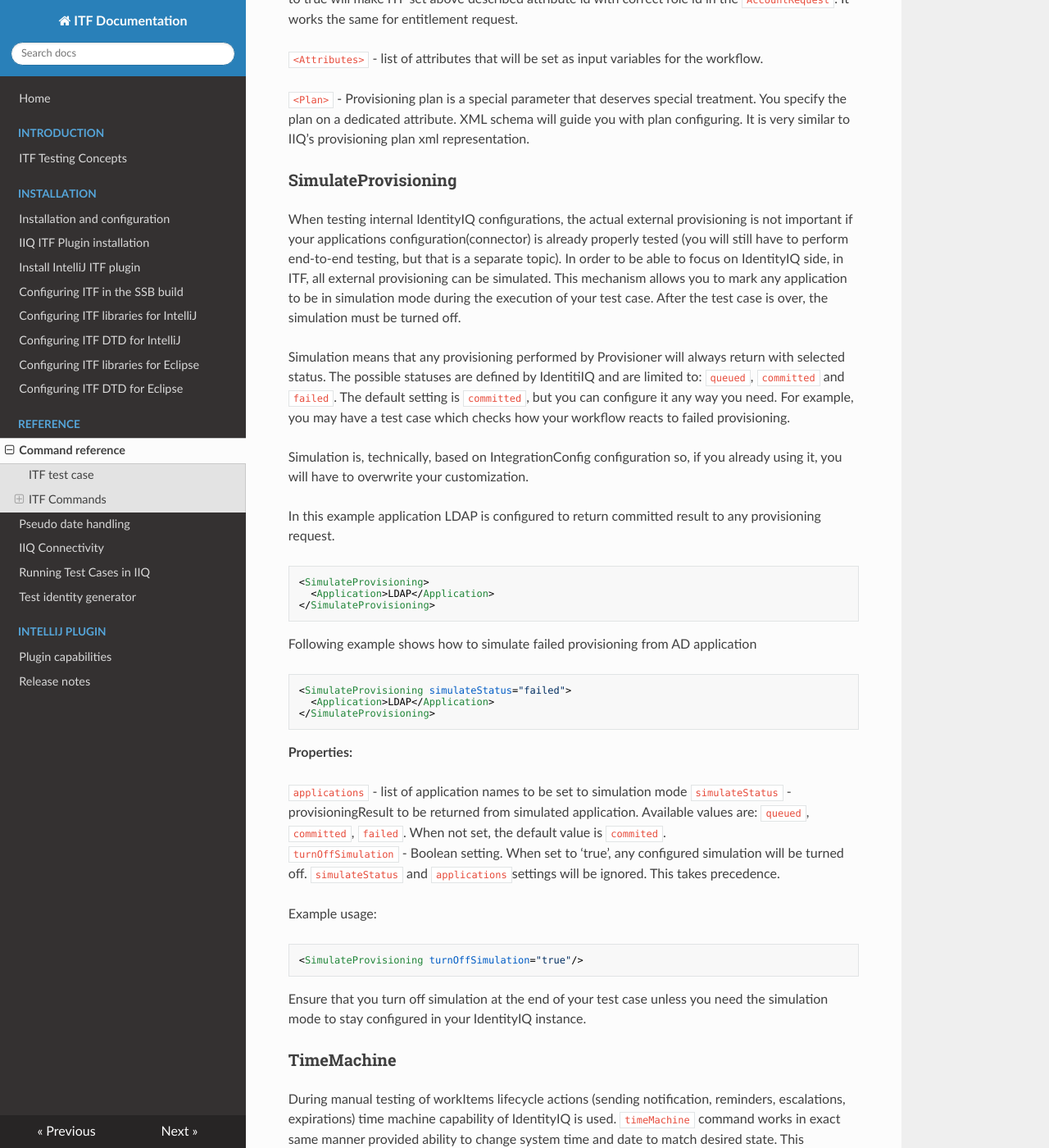
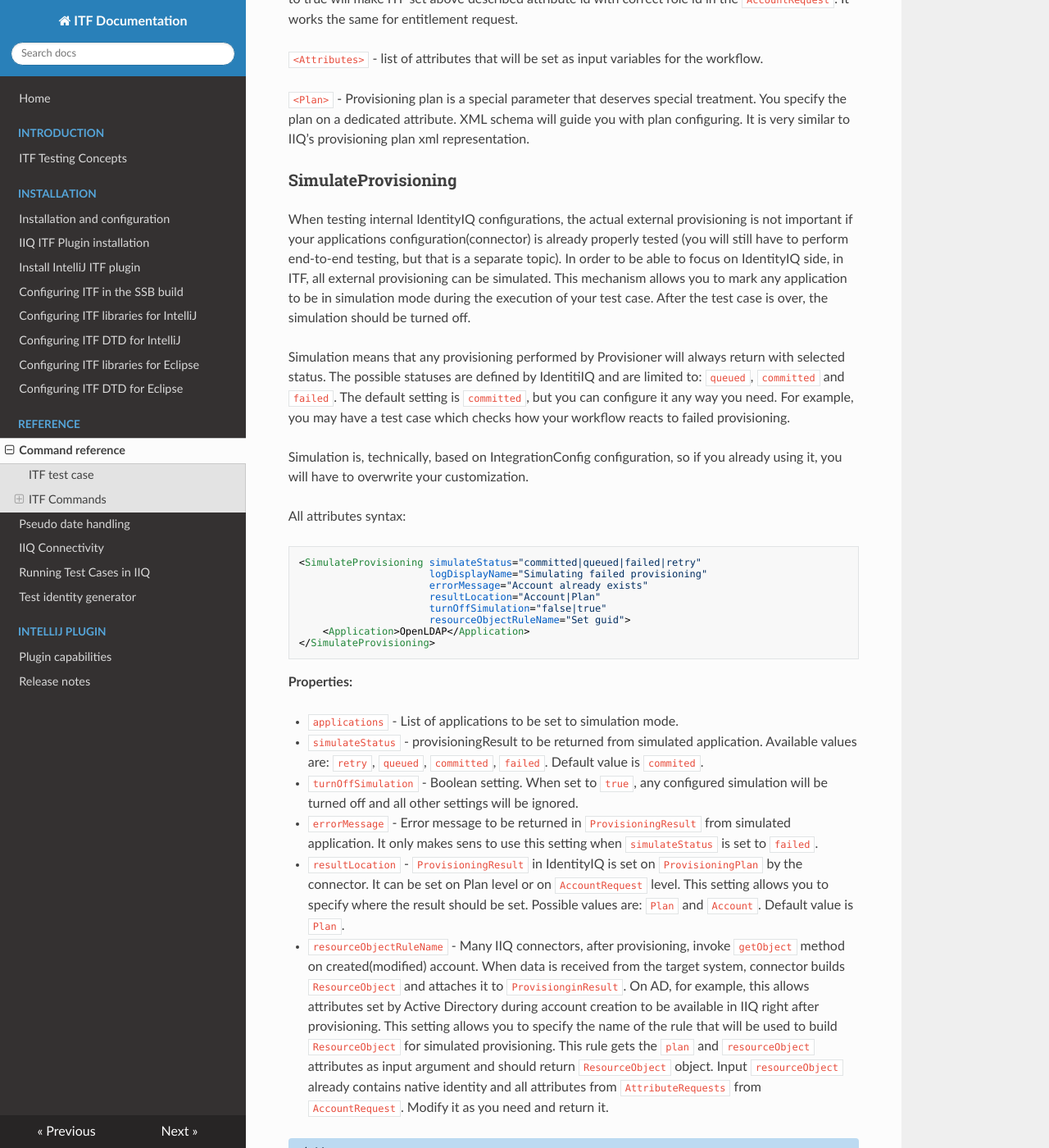
Before and after one commit to aleksander-jachowicz-sp/ITF-documentation, an MkDocs documentation site: the page built from docs/ITF XML Reference.md, in a window 1280 px wide and 1400 px high, scrolled down 16858 px. Shown: the whole window at 82% size. Built offline with MkDocs 1.6.1, drawn with Linux system fonts in a browser that asks for light colours; nearby versions of some CDN libraries.

Commit message:
simulation update

````diff
--- a/docs/ITF XML Reference.md
+++ b/docs/ITF XML Reference.md
@@ -653,41 +653,53 @@ Run workflow command gives you the ability to run any workflow with a predefined
 
 ### SimulateProvisioning
 
-When testing internal IdentityIQ configurations, the actual external provisioning is not important if your applications configuration(connector) is already properly tested (you will still have to perform end-to-end testing, but that is a separate topic). In order to be able to focus on IdentityIQ side, in ITF, all external provisioning can be simulated. This mechanism allows you to mark any application to be in simulation mode during the execution of your test case. After the test case is over, the simulation must be turned off.
+When testing internal IdentityIQ configurations, the actual external provisioning is not important if your applications
+configuration(connector) is already properly tested (you will still have to perform end-to-end testing,
+but that is a separate topic). In order to be able to focus on IdentityIQ side, in ITF, all external provisioning can be simulated.
+This mechanism allows you to mark any application to be in simulation mode during the execution of your test case.
+After the test case is over, the simulation should be turned off.
 
 Simulation means that any provisioning performed by Provisioner will always return with selected status. The possible statuses are defined by IdentitiIQ and are limited to: `queued`, `committed` and `failed`. The default setting is `committed`, but you can configure it any way you need. For example, you may have a test case which checks how your workflow reacts to failed provisioning.
 
-Simulation is, technically, based on IntegrationConfig configuration so, if you already using it, you will have to overwrite your customization.
+Simulation is, technically, based on IntegrationConfig configuration, so if you already using it,
+you will have to overwrite your customization.
 
-In this example application LDAP is configured to return committed result to any provisioning request.
+All attributes syntax:
 
 ```xml
-<SimulateProvisioning>
-  <Application>LDAP</Application>
-</SimulateProvisioning>
-```
-
-Following example shows how to simulate failed provisioning from AD application
-
-```xml
-<SimulateProvisioning simulateStatus="failed">
-  <Application>LDAP</Application>
+<SimulateProvisioning simulateStatus="committed|queued|failed|retry"
+                      logDisplayName="Simulating failed provisioning"
+                      errorMessage="Account already exists"
+                      resultLocation="Account|Plan"
+                      turnOffSimulation="false|true"
+                      resourceObjectRuleName="Set guid">
+    <Application>OpenLDAP</Application>
 </SimulateProvisioning>
 ```
 
 **Properties:**
 
-`applications` - list of application names to be set to simulation mode
-`simulateStatus` - provisioningResult to be returned from simulated application. Available values are: `queued`, `committed`, `failed`. When not set, the default value is `commited`.
-`turnOffSimulation` - Boolean setting. When set to ‘true’, any configured simulation will be turned off. `simulateStatus` and `applications`settings will be ignored. This takes precedence.
+* `applications` - List of applications to be set to simulation mode.
+* `simulateStatus` - provisioningResult to be returned from simulated application.
+Available values are: `retry`, `queued`, `committed`, `failed`.
+Default value is `commited`.
+* `turnOffSimulation` - Boolean setting. When set to `true`, any configured simulation will be turned off and all other settings will be ignored.
+* `errorMessage` - Error message to be returned in `ProvisioningResult` from simulated application.
+It only makes sens to use this setting when `simulateStatus` is set to `failed`.
+* `resultLocation` - `ProvisioningResult` in IdentityIQ is set on `ProvisioningPlan` by the connector.
+It can be set on Plan level or on `AccountRequest` level.
+This setting allows you to specify where the result should be set. Possible values are: `Plan` and `Account`. Default value is `Plan`.
+* `resourceObjectRuleName` - Many IIQ connectors, after provisioning, invoke `getObject` method on created(modified) account.
+When data is received from the target system, connector builds `ResourceObject` and attaches it to `ProvisionginResult`.
+On AD, for example, this allows attributes set by Active Directory during account creation to be available in IIQ right after provisioning.
+This setting allows you to specify the name of the rule that will be used to build `ResourceObject` for simulated provisioning.
+This rule gets the `plan` and `resourceObject` attributes as input argument and should return `ResourceObject` object.
+Input `resourceObject` already contains native identity and all attributes from `AttributeRequests` from `AccountRequest`.
+Modify it as you need and return it.
 
-Example usage:
-
-```xml
-<SimulateProvisioning turnOffSimulation="true"/>
-```
-
+<div class="my_info">
 Ensure that you turn off simulation at the end of your test case unless you need the simulation mode to stay configured in your IdentityIQ instance.
+</div>
 
 ### TimeMachine
 
````
